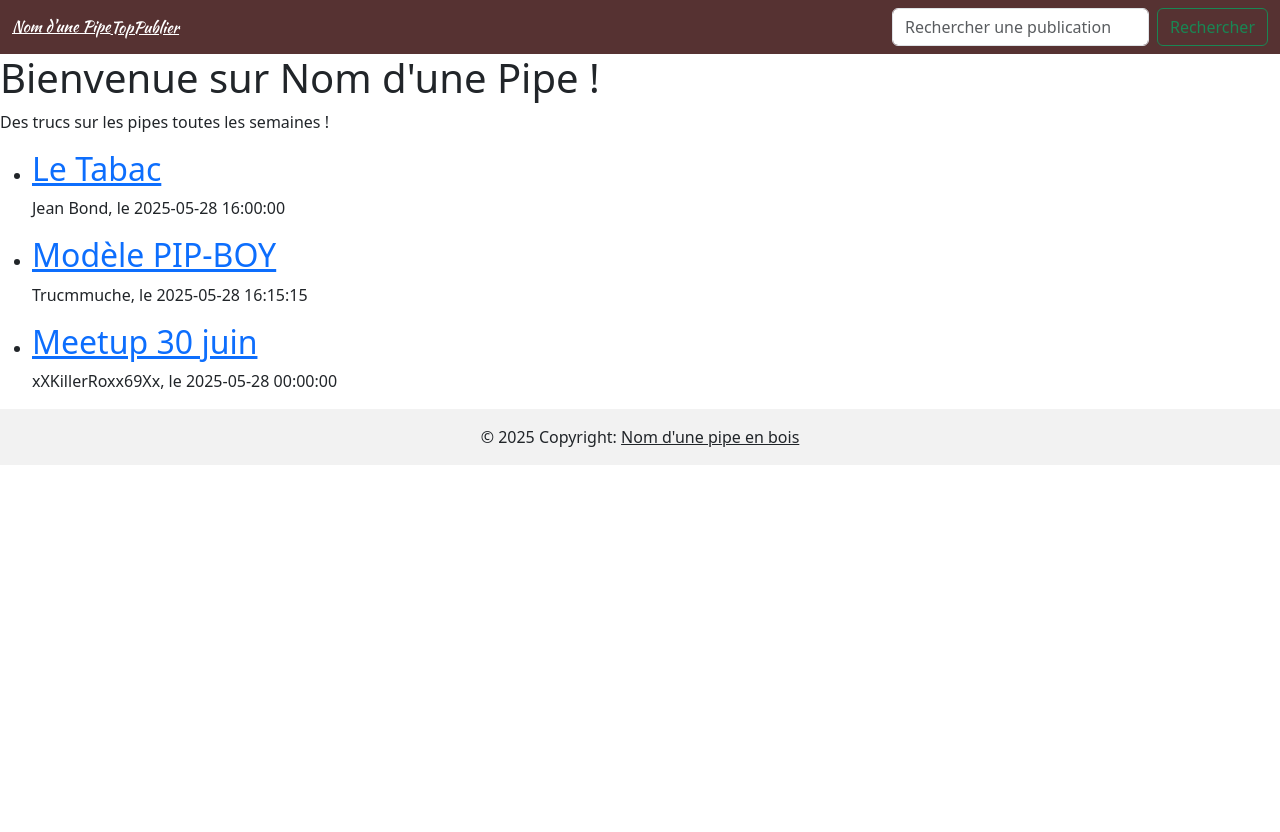
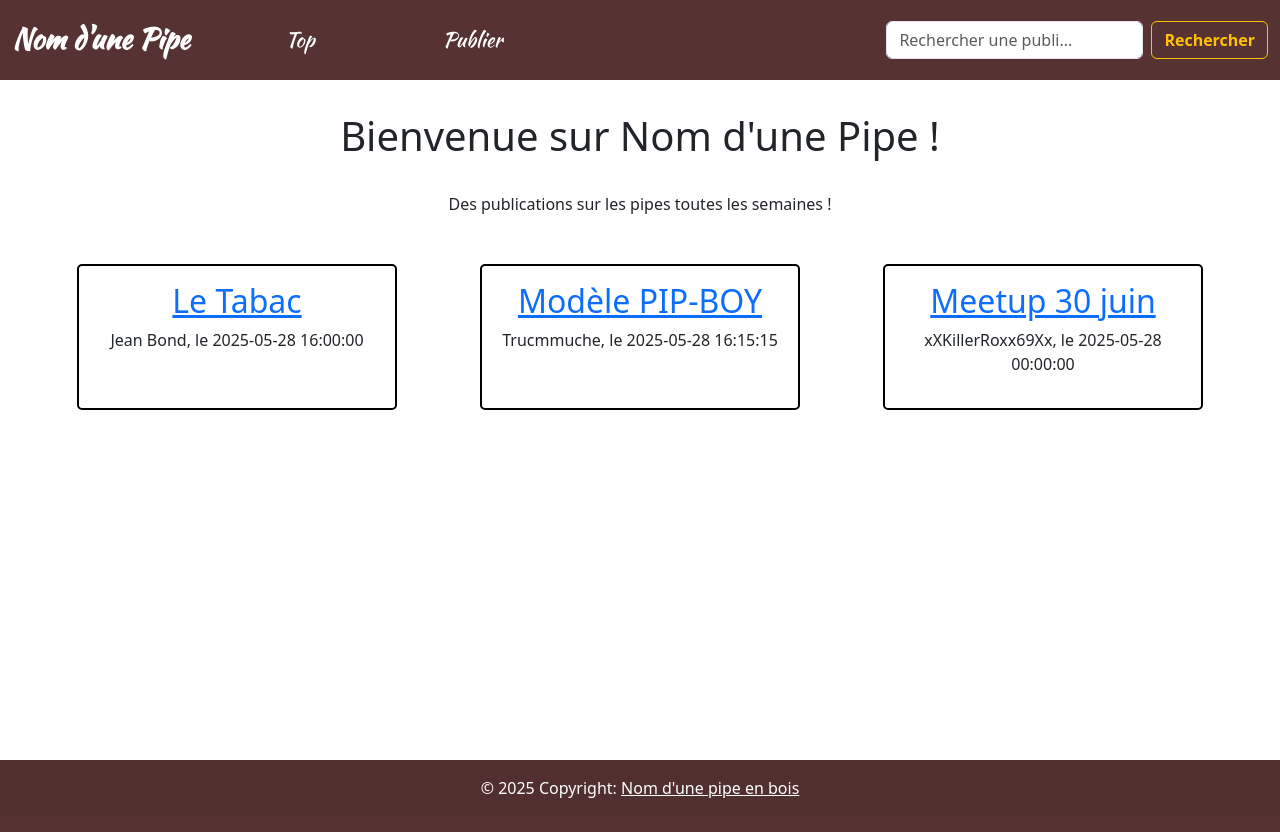
Before and after one commit to thelostfire/PHP-Blog, a PHP site: page / in a window 1280 px wide. Before the commit the page ends 465 px from the top, so only its background shows below. Run offline with PHP 8.4, Linux system fonts and the light colour scheme; data comes from the database, SQL or seed files in the repository; data that the repository does not hold is empty.

Commit message:
ajout css sur header et homepage

```diff
--- a/public/styles/style.css
+++ b/public/styles/style.css
@@ -1,9 +1,79 @@
 header {
     nav {
+        height: 10vh;
         background-color: #563232;
         a {
             font-family: Kaushan Script, Arial, sans-serif;
             color: white;
+            text-decoration: none;
+        }
+        .logo-title {
+            font-size: 1.8rem;
+            font-weight: bold;
+            padding-right: 2rem;
+            color: white;
+
+        }
+        .search-button {
+            font-weight: bold;
+        }
+        ul {
+            li {
+                padding: 0 4rem;
+                font-size: 1.3rem;
+            }
+        }
+        .navbar-nav {
+            @media (max-width: 991px) {
+
+                background-color: rgba(0, 0, 0, 0.6);
+                border-radius: 5px;
+            }
+        }
+
+    }
+}
+
+main {
+    min-height: 81vh;
+    text-align: center;
+    h1 {
+        margin: 2rem;
+    }
+    ul {
+        list-style-type: none;
+        padding: 0;
+        margin: 2rem 10px;
+        li {
+            border: 2px solid black;
+            border-radius: 5px;
+            margin: 1rem;
+            padding: 1rem;
+            width: 25vw;
+            @media (max-width: 1000px) {
+                width: 40vw;
+            }
         }
     }
+    .home-list {
+        display: flex;
+        justify-content: space-evenly;
+        flex-wrap: wrap;
+    }
+    .author-aside {
+        text-align: left;
+        margin: 2rem;
+    }
+    .single-view {
+        margin: 0 3rem;
+    }
 }
+
+footer {
+    height: 9vh;
+    background-color: #563232;
+    color: white;
+    a {
+        color: white;
+    }
+}
--- a/src/View/HomeView.php
+++ b/src/View/HomeView.php
@@ -21,8 +21,8 @@ class HomeView extends BaseView{
 
         ?>
         <h1>Bienvenue sur Nom d'une Pipe !</h1>
-        <p>Des trucs sur les pipes toutes les semaines !</p>
-        <ul>
+        <p>Des publications sur les pipes toutes les semaines !</p>
+        <ul class="home-list">
             <?php foreach($this->publicationList as $publication) {
                 $article = new PublicationListView($publication);
                 $article->publicationListContent();
--- a/src/View/Parts/Footer.php
+++ b/src/View/Parts/Footer.php
@@ -11,7 +11,7 @@ class Footer {
             <footer>
                 <div class="text-center p-3" style="background-color: rgba(0, 0, 0, 0.05);">
     © 2025 Copyright:
-    <a class="text-body" href="https://www.google.com/search?q=smoking+pipe&udm=2">Nom d'une pipe en bois</a>
+    <a class href="https://www.google.com/search?q=smoking+pipe&udm=2">Nom d'une pipe en bois</a>
   </div>
             </footer>
             <script src="https://cdn.jsdelivr.net/npm/bootstrap@5.3.6/dist/js/bootstrap.bundle.min.js"
--- a/src/View/Parts/Header.php
+++ b/src/View/Parts/Header.php
@@ -21,11 +21,11 @@ class Header {
             <title>Nom d'une pipe</title>
         </head>
         <body>
-            <header>
+            <header class="sticky-top">
                 <nav class="navbar navbar-expand-lg">
                     <div class="container-fluid">
-                        <a href="/">Nom d'une Pipe</a>
-                        <button class="navbar-toggler" type="button" data-bs-toggle="collapse" data-bs-target="#navbarSupportedContent" aria-controls="navbarSupportedContent" aria-expanded="false" aria-label="Toggle navigation">
+                        <a class="logo-title" href="/">Nom d'une Pipe</a>
+                        <button class="navbar-toggler navbar-dark" type="button" data-bs-toggle="collapse" data-bs-target="#navbarSupportedContent" aria-controls="navbarSupportedContent" aria-expanded="false" aria-label="Toggle navigation">
                         <span class="navbar-toggler-icon"></span>
                         </button>
                         <div class="collapse navbar-collapse" id="navbarSupportedContent">
@@ -40,8 +40,8 @@ class Header {
                             </li>
                         </ul>
                         <form class="d-flex" role="search">
-                            <input class="form-control me-2" type="search" placeholder="Rechercher une publication" aria-label="Search"/>
-                            <button class="btn btn-outline-success" type="submit">Rechercher</button>
+                            <input class="form-control me-2" type="search" placeholder="Rechercher une publi..." aria-label="Search"/>
+                            <button class="btn btn-outline-warning search-button" type="submit">Rechercher</button>
                         </form>
                         </div>
                     </div>
--- a/src/View/PublicationView.php
+++ b/src/View/PublicationView.php
@@ -29,8 +29,8 @@ class PublicationView extends BaseView{
         }
         else {
             ?>
-            <article>
-                <p><?=$this->toPublish->getAuthor()?>, le <?=$this->toPublish->getDate()?></p>
+            <article class="single-view">
+                <p class="author-aside"><?=$this->toPublish->getAuthor()?>, le <?=$this->toPublish->getDate()?></p>
                 <h1><?=$this->toPublish->getTitle()?></h1>
                 <?php if(!is_null($this->toPublish->getImageURL())) {
                     echo "<img src=uploads/".$this->toPublish->getImageURL()." alt='ImageDeLaPublication'>";
```
